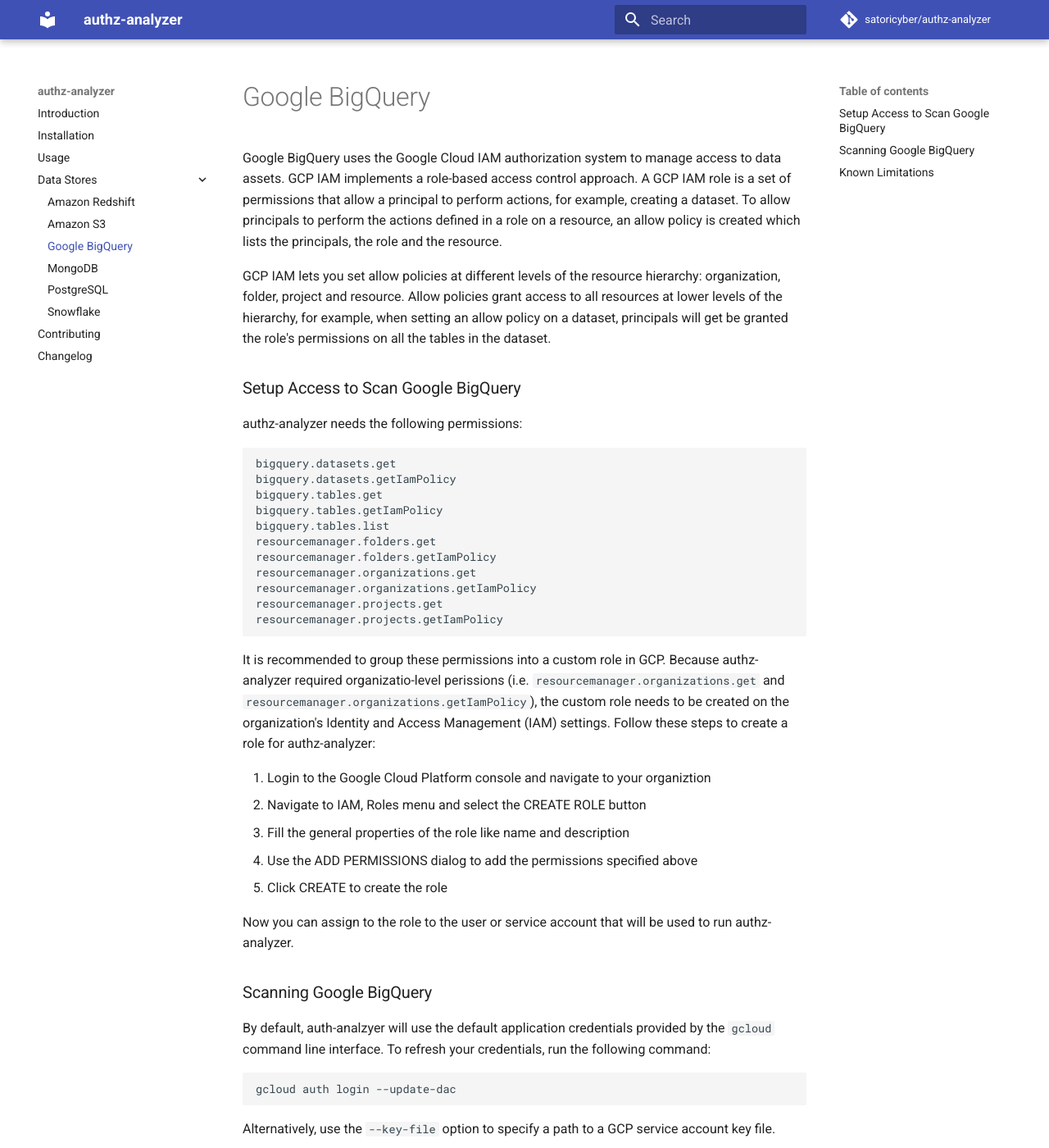
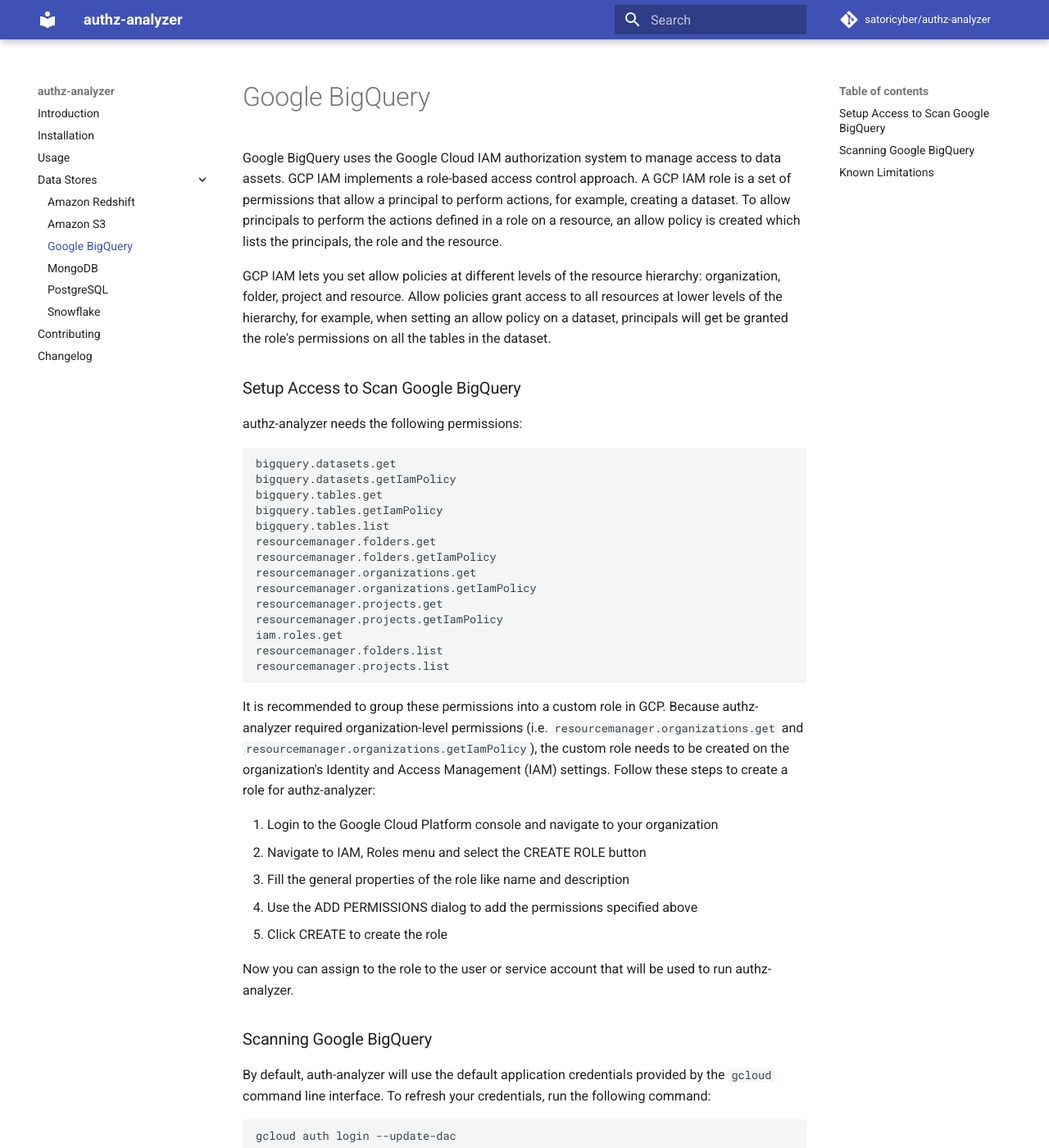
Before and after one commit to SatoriCyber/universal-data-permissions-scanner, an MkDocs documentation site: the page built from docs/datastores/bigquery.md, in a window 1280 px wide and 1400 px high. Shown: the whole window at 82% size. Built offline with MkDocs 1.6.1 and Material for MkDocs 9.7.7, drawn with Linux system fonts in a browser that asks for light colours; comment, search, counter and statistics services are not loaded.

````diff
--- a/docs/datastores/bigquery.md
+++ b/docs/datastores/bigquery.md
@@ -16,11 +16,14 @@ resourcemanager.organizations.get
 resourcemanager.organizations.getIamPolicy
 resourcemanager.projects.get
 resourcemanager.projects.getIamPolicy
+iam.roles.get
+resourcemanager.folders.list
+resourcemanager.projects.list
 ```
 
-It is recommended to group these permissions into a custom role in GCP. Because authz-analyzer required organizatio-level perissions (i.e. `resourcemanager.organizations.get` and `resourcemanager.organizations.getIamPolicy`), the custom role needs to be created on the organization's Identity and Access Management (IAM) settings. Follow these steps to create a role for authz-analyzer:
+It is recommended to group these permissions into a custom role in GCP. Because authz-analyzer required organization-level permissions (i.e. `resourcemanager.organizations.get` and `resourcemanager.organizations.getIamPolicy`), the custom role needs to be created on the organization's Identity and Access Management (IAM) settings. Follow these steps to create a role for authz-analyzer:
 
-1. Login to the Google Cloud Platform console and navigate to your organiztion
+1. Login to the Google Cloud Platform console and navigate to your organization
 2. Navigate to IAM, Roles menu and select the CREATE ROLE button
 3. Fill the general properties of the role like name and description
 4. Use the ADD PERMISSIONS dialog to add the permissions specified above
@@ -29,7 +32,7 @@ It is recommended to group these permissions into a custom role in GCP. Because
 Now you can assign to the role to the user or service account that will be used to run authz-analyzer.
 
 ## Scanning Google BigQuery
-By default, auth-analzyer will use the default application credentials provided by the `gcloud` command line interface. To refresh your credentials, run the following command:
+By default, auth-analyzer will use the default application credentials provided by the `gcloud` command line interface. To refresh your credentials, run the following command:
 ```
 gcloud auth login --update-dac
 ```
--- a/pyproject.toml
+++ b/pyproject.toml
@@ -44,8 +44,8 @@ requests = "^2.28.1"
 pymongo = "^4.3.3"
 
 [tool.poetry.extras]
-test = ["pytest", "pytest-cov", "black", "isort", "twine"]
-
+test = ["pytest", "pytest-cov", "black", "isort", "twine", "mypy"]
+dev = ["types-psycopg2", "google-api-python-client-stubs", "types-requests"]
 
 [tool.poetry.scripts]
 authz-analyzer = 'authz_analyzer.cli:main'
@@ -55,7 +55,6 @@ types-psycopg2 = "^2.9.21.2"
 google-api-python-client-stubs = "^1.13.0"
 black  = "^22.12.0"
 isort  = "^5.11.3"
-flake8  = "^6.0.0"
 mypy = "^0.991"
 virtualenv  = "^20.17.1"
 pip  =  "^22.3.1"
````
Also changed, not shown: docs/datastores/mongodb.md (+1 -1 lines), docs/datastores/postgresql.md (+1 -1 lines), docs/datastores/redshift.md (+1 -1 lines), docs/datastores/snowflake.md (+2 -2 lines), setup.cfg (+4 -13 lines), 6 other files.
